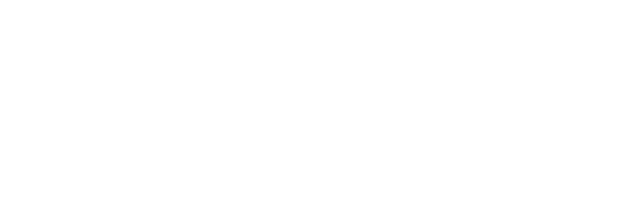
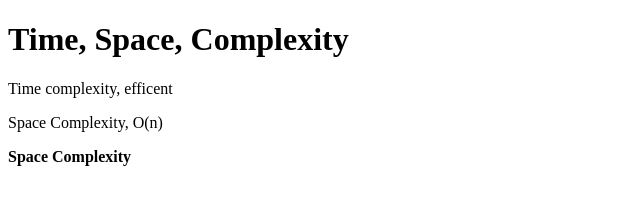
Before and after one commit to acciojob/time-and-space-complexity-ss9324558, a website: page main.html in a window 1280 px wide. Shown: the whole page, without its empty margins (0-640 px from the left). Drawn offline with Linux system fonts and the light colour scheme.

Commit message:
created a submission

```diff
--- a/main.html
+++ b/main.html
@@ -8,6 +8,10 @@
 
 <body>
 	<!-- the entire body must be written by student -->
+	<h1>Time, Space, Complexity</h1>
+	<p>Time complexity, efficent</p>
+	<p>Space Complexity, O(n)</p>
+	<p><b>Space Complexity</b></p>
     <script type="text/javascript" src="./script.js">
 </script>
 
```
